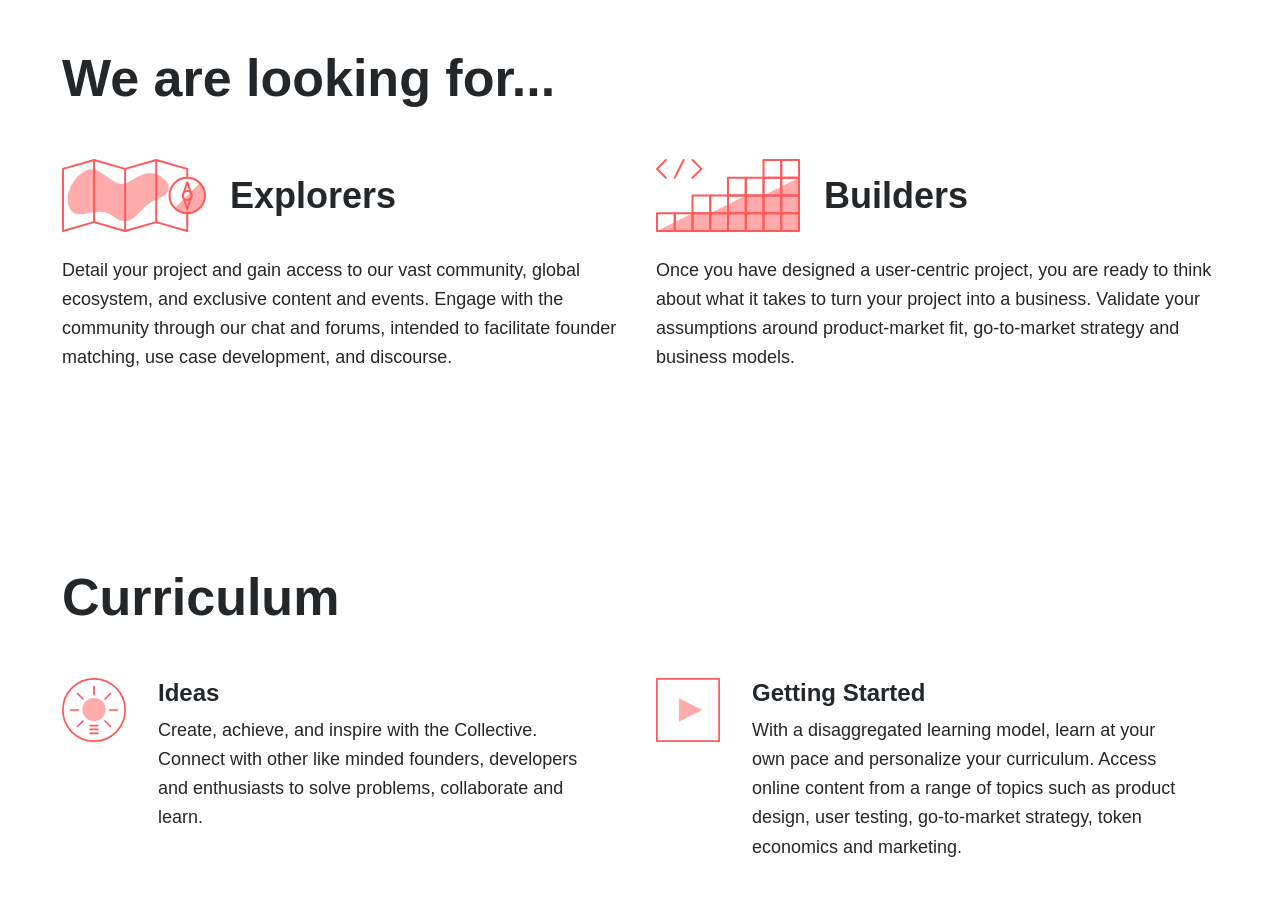
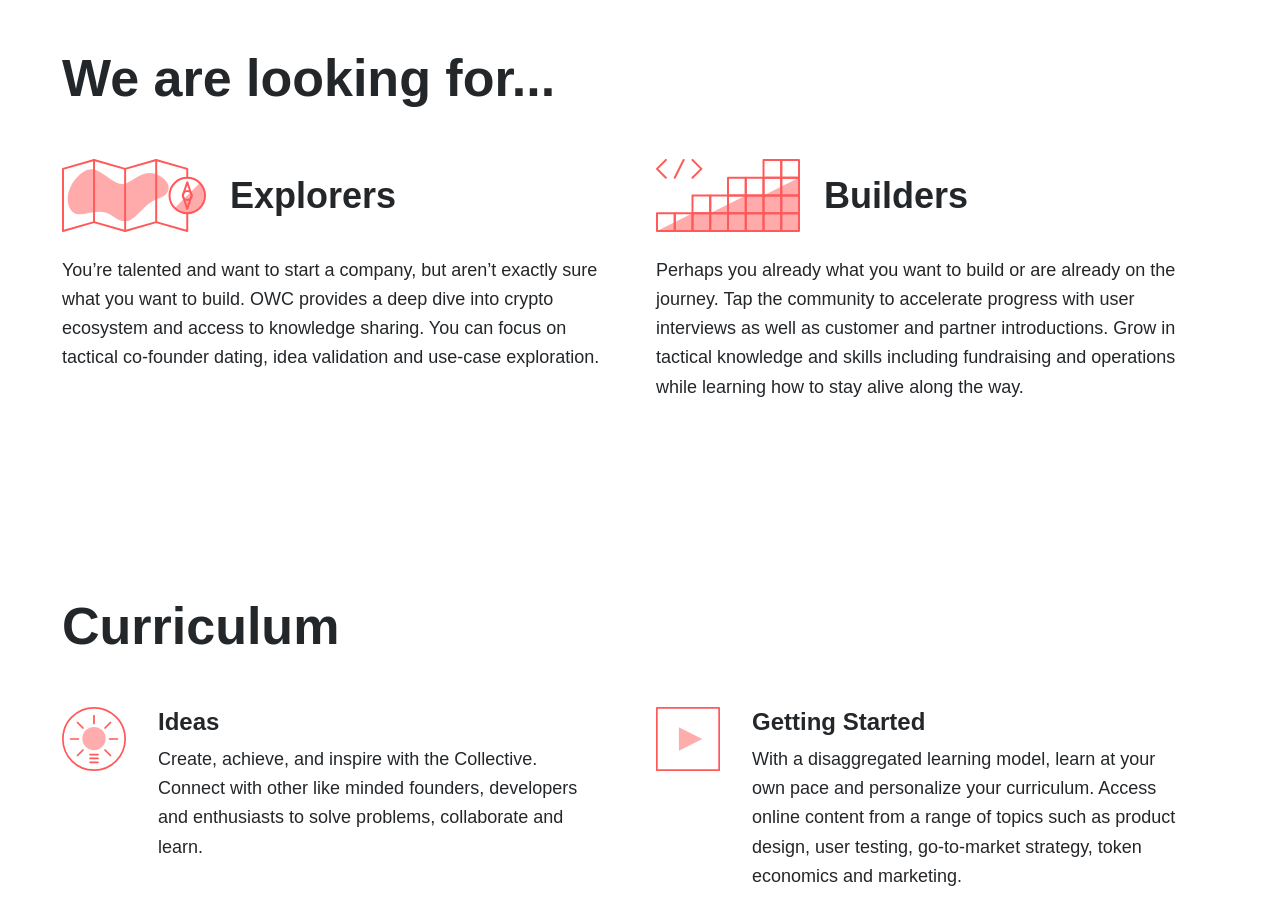
Before and after one commit to nearprotocol/owc_website, a Jekyll site: the page built from benefits.md, in a window 1280 px wide and 900 px high, scrolled down 795 px. Built offline with Jekyll 4.4.1, drawn with Linux system fonts in a browser that asks for light colours; nearby versions of some CDN libraries; some web fonts are replaced.

Commit message:
content update

```diff
--- a/_data/program.yaml
+++ b/_data/program.yaml
@@ -11,10 +11,10 @@ stages:
 
 types:
   - title: Explorers
-    text: "Detail your project and gain access to our vast community, global ecosystem, and exclusive content and events. Engage with the community through our chat and forums, intended to facilitate founder matching, use case development, and discourse."
+    text: "You’re talented and want to start a company, but aren’t exactly sure what you want to build. OWC provides a deep dive into crypto ecosystem and access to knowledge sharing. You can focus on tactical co-founder dating, idea validation and use-case exploration."
     icon: explorers.svg
   - title: Builders
-    text: "Once you have designed a user-centric project, you are ready to think about what it takes to turn your project into a business. Validate your assumptions around product-market fit, go-to-market strategy and business models."
+    text: "Perhaps you already what you want to build or are already on the journey. Tap the community to accelerate progress with user interviews as well as customer and partner introductions. Grow in tactical knowledge and skills including fundraising and operations while learning how to stay alive along the way."
     icon: builders.svg
 
 benefits:
```
